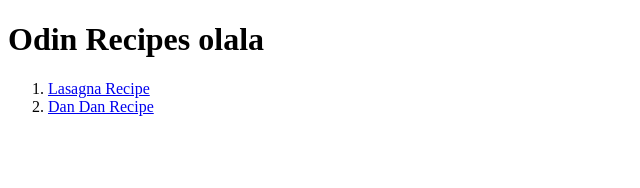
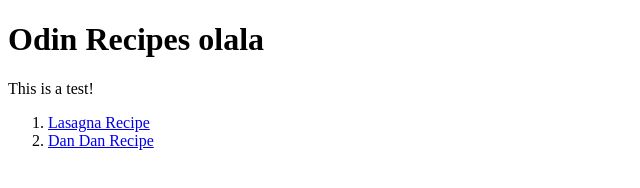
Before and after one commit to lechiben/odin-recipes, a plain HTML site: page index.html in a window 1280 px wide. Shown: the whole page, without its empty margins (0-640 px from the left). Drawn offline with Linux system fonts and the light colour scheme.

Commit message:
this is a test

```diff
--- a/index.html
+++ b/index.html
@@ -7,6 +7,8 @@
 </head>
 <body>
     <h1>Odin Recipes olala</h1>
+
+    <span>This is a test!</span>
     <ol>
         <li><a href="recipes/lasagna.html" rel="noopener noreferrer"> Lasagna Recipe</a></li>
         <Li><a href="recipes/dan_dan_noodle.html" rel="noopener noreferrer"> Dan Dan Recipe</a></li>
```
